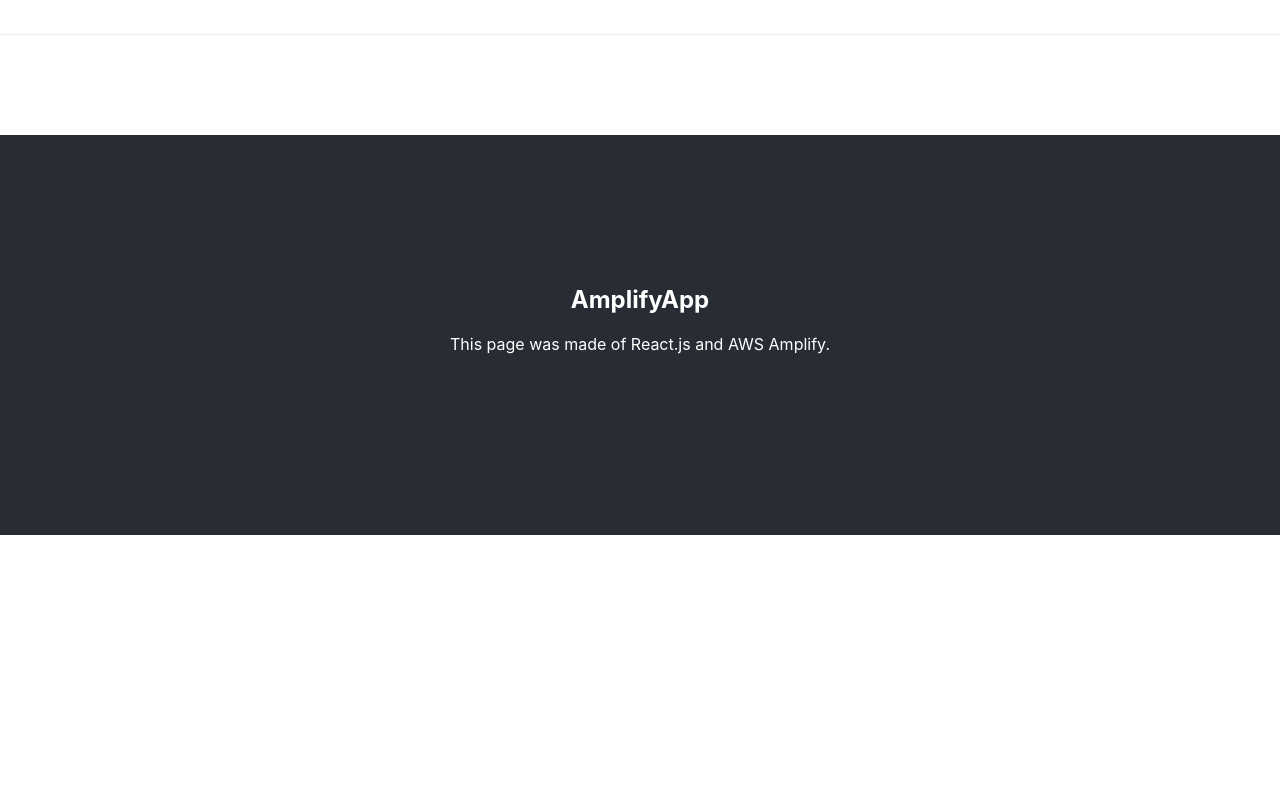
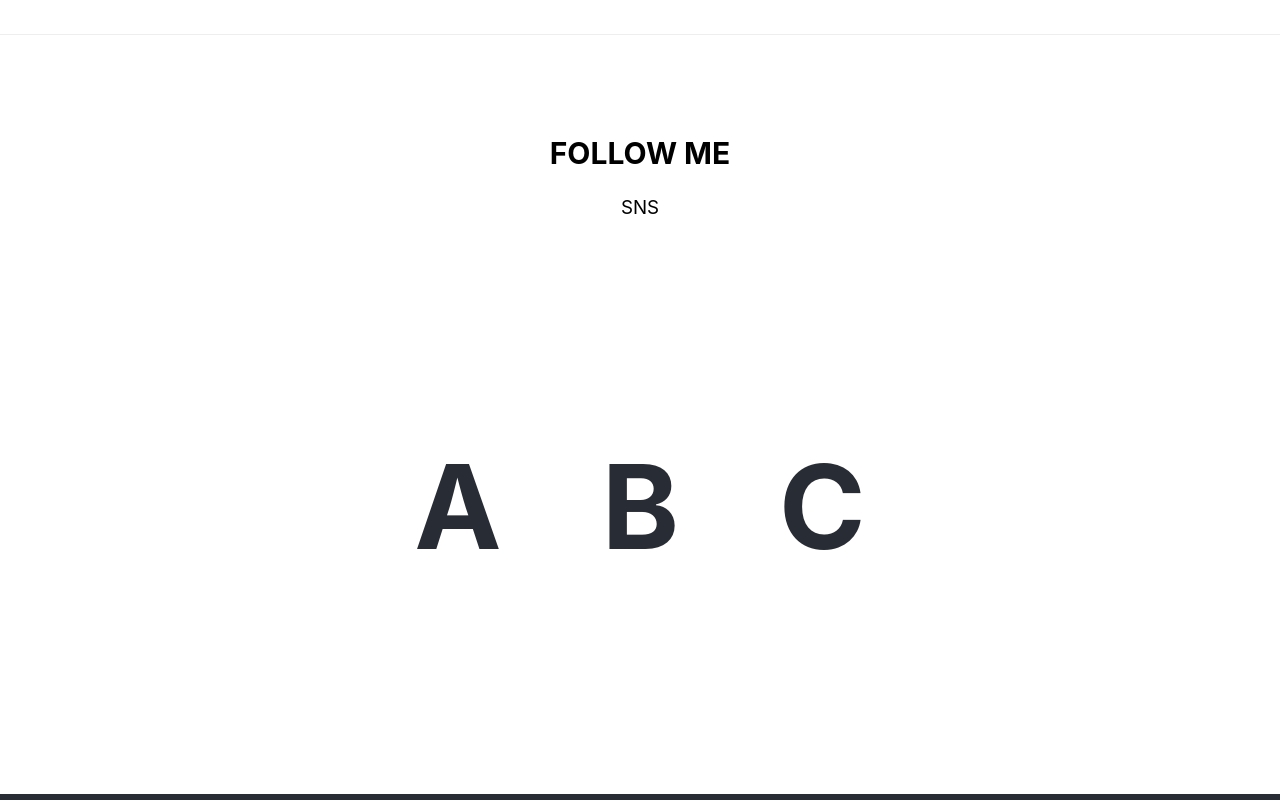
Before and after one commit to tanakadaichi1989/amplifyapp, a React (Create React App) app: page / in a window 1280 px wide. Shown: the part 3900-4700 px from the top of the page. Before the commit the page ends 4435 px from the top, so only its background shows below. Built offline with nearby package versions, Linux system fonts and the light colour scheme.

Commit message:
add SNS.tsx

```diff
--- a/src/App.css
+++ b/src/App.css
@@ -156,6 +156,24 @@
   border-bottom: #EEEEEE solid 1px;
 }
 
+.SNS {
+  font-size: 100px;
+  margin: 0 50px;
+  color: #282c34;
+}
+
+.SNS:hover {
+  opacity: 0.8;
+  transition: opacity 0.2s;
+}
+
+.SNSicons {
+  margin: 0 auto;
+  padding-bottom: 100px;
+  display: flex;
+  justify-content: center;
+}
+
 .Footer {
   padding-top: 100px;
   height: 300px;
--- a/src/App.tsx
+++ b/src/App.tsx
@@ -8,6 +8,7 @@
 import Footer from './Footer';
 import Button from './Button';
 import Separator from './Separator';
+import SNS from './SNS';
 
 interface IEvent {
   name: string
@@ -23,6 +24,10 @@
   photoURL: string,
   kind: string,
   title: string
+}
+
+interface ISNS {
+  name: string
 }
 
 function App() {
@@ -41,6 +46,12 @@
     { photoURL: "#", kind: "kind1", title: "News1" },
     { photoURL: "#", kind: "kind2", title: "News2" },
     { photoURL: "#", kind: "kind3", title: "News3" }
+  ]
+
+  let snsList: ISNS[] = [
+    { name: "A"},
+    { name: "B"},
+    { name: "C"},
   ]
 
   return (
@@ -81,6 +92,19 @@
         <Button text = "Go to News List" linkURL = "#" />
       </div>
       <Separator />
+      <div>
+        <div className = "componentTitle">
+          <h2>FOLLOW ME</h2>
+          <p>SNS</p>
+          <div className="SNSicons">
+          {
+            snsList.map((sns) => {
+              return <SNS name = {sns.name} />
+            })
+          }
+          </div>
+        </div>
+      </div>
       <Footer />
     </div>
   );
--- /dev/null
+++ b/src/SNS.tsx
@@ -0,0 +1,17 @@
+import React from 'react';
+
+interface Props {
+    name: string;
+}
+
+class SNS extends React.Component<Props> {
+    render(){
+        return(
+            <div className = "SNS">
+                <h3>{this.props.name}</h3>
+            </div>
+        )
+    }
+}
+
+export default SNS;
```
